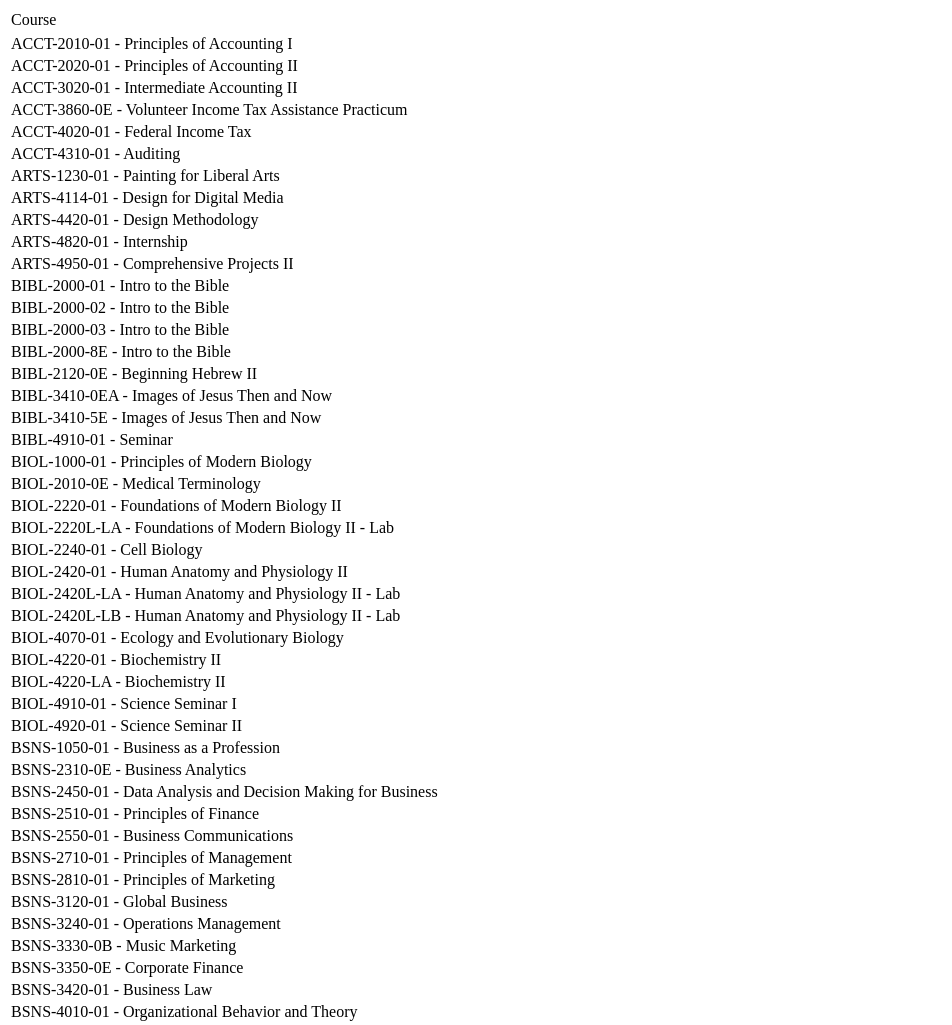
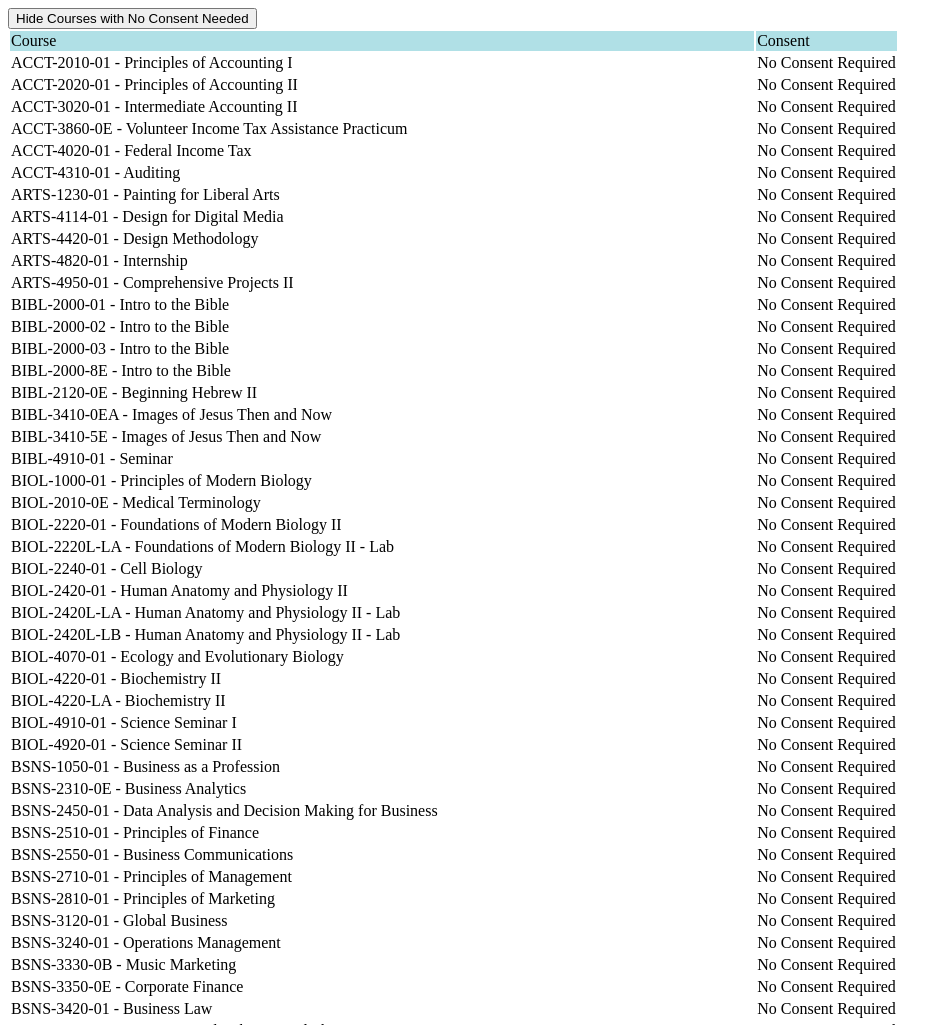
Before and after one commit to jncraton/course-search, a website with bundled scripts: page index.html in a window 1280 px wide. Shown: the top 1025 px of the page, without its empty margins (0-952 px from the left). Built offline with nearby package versions, Linux system fonts and the light colour scheme.

Commit message:
Classes with speical consent ordered
I did the inverse. Hid the classes with No Special Consent and prioritized the classes with special consent (one class)

```diff
--- a/index.html
+++ b/index.html
@@ -1,5 +1,6 @@
 <!doctype html>
 <html lang="en">
+
 <head>
   <meta charset="utf-8" />
   <meta name="viewport" content="width=device-width, initial-scale=1" />
@@ -8,13 +9,14 @@
   <style></style>
 </head>
 
-  <body>
+<button id="filterConsent">Hide Courses with No Consent Needed</button>
+
 <table>
   <thead>
     <tr>
-          <td>Course</td>
+      <td style="background-color:powderblue;">Course</td>
+      <td style="background-color:powderblue;">Consent</td>
     </tr>
-        <tr></tr>
   </thead>
   <tbody></tbody>
 </table>
@@ -22,9 +24,11 @@
 <template id="courserow">
   <tr>
     <td></td>
+    <td></td>
   </tr>
 </template>
 
 <script type="module" src="main.js"></script>
 </body>
+
 </html>
--- a/main.js
+++ b/main.js
@@ -2,9 +2,33 @@ import { courses } from './courses.js'
 
 const tbody = document.querySelector('tbody')
 const template = document.querySelector('#courserow')
+const filterBtn = document.querySelector('#filterConsent')
 
-courses.forEach(course => {
-  const row = template.content.cloneNode(true)
-  row.querySelector('td').textContent = `${course.crse} - ${course.descr}`
-  tbody.append(row)
+// 0 = Show all base case, 1 = consent needed, 2 = no consent needed
+let filterState = 0
+
+function renderTable(filterState) {
+  tbody.innerHTML = '' // clear existing rows.
+
+  courses.forEach(course => {
+    if (filterState === 1 && course.consent === 'No Consent Required') return
+    if (filterState === 2 && course.consent !== 'No Consent Required') return
+
+    const row = template.content.cloneNode(true)
+    const tds = row.querySelectorAll('td')
+
+    tds[0].textContent = `${course.crse} - ${course.descr}`
+    tds[1].textContent = course.consent
+
+    tbody.append(row)
+  })
+}
+
+// Initial render
+renderTable(filterState)
+
+// One of the worst button cyclers in the history of man
+filterBtn.addEventListener('click', () => {
+  filterState = (filterState + 1) % 2
+  renderTable(filterState)
 })
```
Lines whose indentation alone changed are shown as unchanged.
